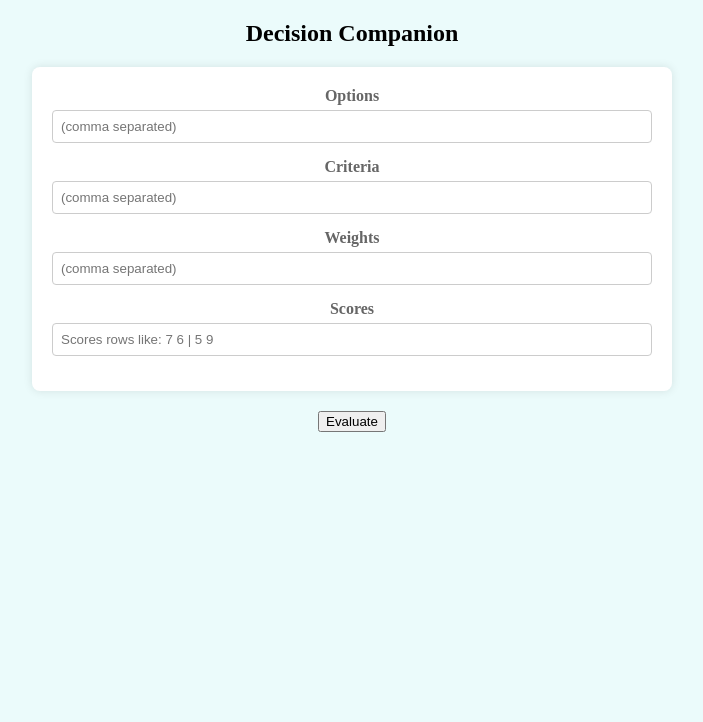
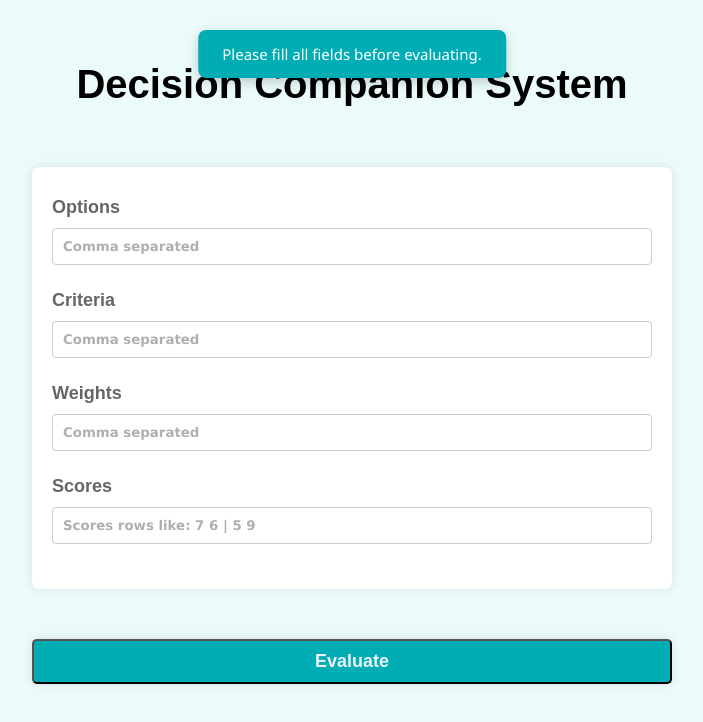
Before and after one commit to Hridya-Raju/decision-companion-system, a website: page frontend/index.html in a window 1280 px wide. Both pictures are taken after a click on the button "Evaluate". Shown: the whole page, without its empty margins (288-991 px from the left). Drawn offline with Linux system fonts and the light colour scheme; no server answers.

Commit message:
Auto commit

```diff
--- a/frontend/decision.js
+++ b/frontend/decision.js
@@ -1,4 +1,38 @@
+document.addEventListener('DOMContentLoaded', function() {
+
+  const showToast = (message) =>{
+    let toast = document.getElementById("toast");
+    toast.innerText = message;
+    toast.classList.remove("hide");
+    setTimeout(function() {
+      toast.classList.add("hide");
+    }, 3000);
+  }
+
+  document.getElementById("evaluateBtn").addEventListener("click", evaluateDecision);
+
+  document.getElementById("reevaluate").addEventListener("click", function () {
+    document.getElementById("result").style.display = "none";
+    document.getElementById("calculation").style.display = "block";
+  });
+
+  document.getElementById("new-decision").addEventListener("click", function () {
+    document.getElementById("result").style.display = "none";
+    document.getElementById("calculation").style.display = "block";
+    document.getElementById("imput-form").reset();
+  });
+
   async function evaluateDecision() {
+
+    if (
+      !document.getElementById("options").value.trim() ||
+      !document.getElementById("criteria").value.trim() ||
+      !document.getElementById("weights").value.trim() ||
+      !document.getElementById("scores").value.trim()
+    ) {
+      showToast("Please fill all fields before evaluating.");
+      return;
+    }
 
     const options = document.getElementById("options").value.split(",");
     const criteria = document.getElementById("criteria").value.split(",");
@@ -21,9 +55,11 @@ async function evaluateDecision() {
     showResults(result);
     showMatrix(result, criteria);
 
+    // document.getElementById("result").style.display = "block";
+    // document.getElementById("summary").style.display = "block";
+    // document.getElementById("score-matrix").style.display = "block";
+    document.getElementById("calculation").style.display = "none";
     document.getElementById("result").style.display = "block";
-  document.getElementById("summary").style.display = "block";
-  document.getElementById("score-matrix").style.display = "block";
 
     console.log("Result is: ", result);
   }
@@ -82,3 +118,5 @@ function showMatrix(result, criteria) {
         "</tr>";
     });
   }
+
+});
--- a/frontend/index.html
+++ b/frontend/index.html
@@ -5,35 +5,37 @@
   <link rel="stylesheet" href="style.css">
 </head>
 <body>
+  <!-- Toast message -->
+  <div id="toast" class="toast hide"></div>
 
-<h2 style="align-items: center;">Decision Companion</h2>
-<form class="input-form" action="#" method="POST">
+  <br>
+  <h2 style="align-items: center;">Decision Companion System</h2>
+  <div id="calculation">
+    <form id="imput-form" class="input-form" action="#" method="POST">
       <div class="field">
         <label for="options">Options</label>
-    <input type="text" id="options"  placeholder="(comma separated)">
+        <input type="text" id="options"  placeholder="Comma separated">
       </div>
       <div class="field">
         <label for="criteria">Criteria</label>
-    <input type="text" id="criteria"  placeholder="(comma separated)">
+        <input type="text" id="criteria"  placeholder="Comma separated">
       </div>
       <div class="field">
         <label for="weights">Weights</label>
-    <input type="text" id="weights"  placeholder="(comma separated)">
+        <input type="text" id="weights"  placeholder="Comma separated">
       </div>
       <div class="field">
         <label for="scores">Scores</label>
         <input type="text" id="scores"  placeholder="Scores rows like: 7 6 | 5 9">
       </div>
-  <!-- <textarea id="options" placeholder="Options (comma separated)"></textarea><br><br>
-  <textarea id="criteria" placeholder="Criteria (comma separated)"></textarea><br><br>
-  <textarea id="weights" placeholder="Weights (comma separated)"></textarea><br><br>
-  <textarea id="scores" placeholder="Scores rows like: 7 6 | 5 9"></textarea><br><br> -->
     </form>
 
 
-<button onclick="evaluateDecision()">Evaluate</button>
+    <button id="evaluateBtn">Evaluate</button>
+  </div>
 
-<div style="display: none;" id="result">
+  <div id="result" style="display: none;">
+    <div>
       <h3>Decision Result</h3>
       <table border="1" class="result-table" id="resultTable">
         <thead>
@@ -48,11 +50,7 @@
       </table>
     </div>
 
-<div style="display: none;" id="summary">
-  <h3 id="summary-text"></h3>
-</div>
-
-<div style="display: none;" id="score-matrix">
+    <div>
       <h3>Score Matrix</h3>
       <table border="1" class="result-table" id="matrixTable">
         <thead></thead>
@@ -60,6 +58,13 @@
       </table>
     </div>
 
+    <div id="summary">
+      <h3 id="summary-text"></h3>
+    </div>
+
+    <button id="reevaluate">Re-evaluate</button>
+    <button id="new-decision">New Decision</button>
+  </div>
 
   <script src="decision.js"></script>
 </body>
--- a/frontend/style.css
+++ b/frontend/style.css
@@ -1,6 +1,8 @@
 body {
     background-color: #ebfbfb;
     text-align: center;
+    font-family: Arial, Helvetica, sans-serif;
+    font-size: 18px;
 }
 
 .result-table {
@@ -9,17 +11,24 @@ body {
     width: 50%;
 }
 
+.result-table thead {
+  background-color: #71C9CE;
+}
+
 .input-form {
     max-width: 600px;
     margin: 20px auto;
+    margin-top: 60px;
     padding: 20px;
+    text-align: left;
     background-color: #ffffff;
     border-radius: 8px;
     box-shadow: 0 0 10px rgba(0, 0, 0, 0.1);
 }
 
 .field {
-    margin-bottom: 15px;
+    margin-top: 10px;
+    margin-bottom: 25px;
 }
 
 .input-form label {
@@ -28,11 +37,66 @@ body {
     color: #666;
 }
 
-.input-form input[type="text"] {
+input[type="text"] {
     width: 100%;
-    padding: 8px;
-    margin-top: 5px;
+    padding: 10px;
+    margin-top: 10px;
     border: 1px solid #ccc;
     border-radius: 4px;
     box-sizing: border-box;
 }
+
+button {
+    background-color: #00ADB5;
+    color: #ECF2FB;
+    font-weight: bold;
+    font-size: 18px;
+    max-width: 640px;
+    margin: 30px auto;
+    padding: 10px;
+    width: 100%;
+    border-radius: 5px;
+    box-shadow: 0 0 10px rgba(0, 0, 0, 0.1);
+    cursor: pointer;
+}
+
+button:hover {
+    background-color: #016469;
+}
+
+input::placeholder {
+    font-family: 'Lucida Sans Unicode';
+    font-weight: bold;
+    color: #b0afaf;
+}
+
+h2 {
+  font-size: 40px;
+}
+
+.toast {
+    position: fixed;
+    top: 30px;
+    left: 50%;
+    transform: translateX(-50%) translateY(0);
+    background-color: #00ADB5;
+    color: #fff;
+    padding: 14px 24px;
+    border-radius: 8px;
+    box-shadow: 0 4px 12px rgba(0, 0, 0, 0.2);
+    font-size: 15px;
+    font-family: 'Segoe UI', sans-serif;
+    z-index: 9999;
+    min-width: 250px;
+    max-width: 80%;
+    text-align: center;
+    pointer-events: auto;
+    animation: slideFadeIn 0.5s ease forwards;
+}
+
+.toast.hide {
+    opacity: 0;
+    transform: translateX(-50%) translateY(-40px);
+    transition: all 0.5s ease-in-out;
+    pointer-events: none;
+}
```
Also changed, not shown: backend/controller/decisionController.js (+36 -3 lines), backend/service/decisionEngine.js (deleted, +0 -34 lines), 2 other files. Lines whose indentation alone changed are shown as unchanged.
